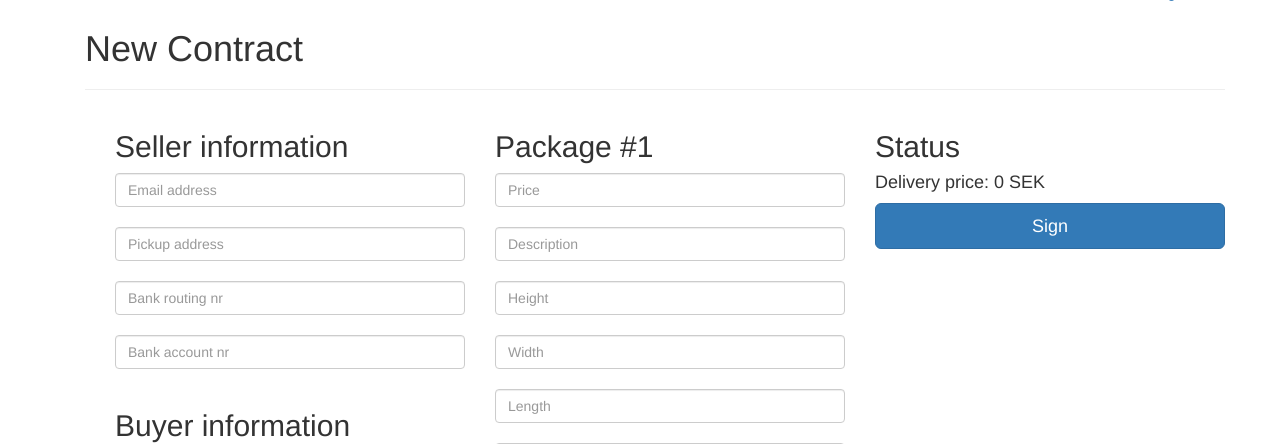
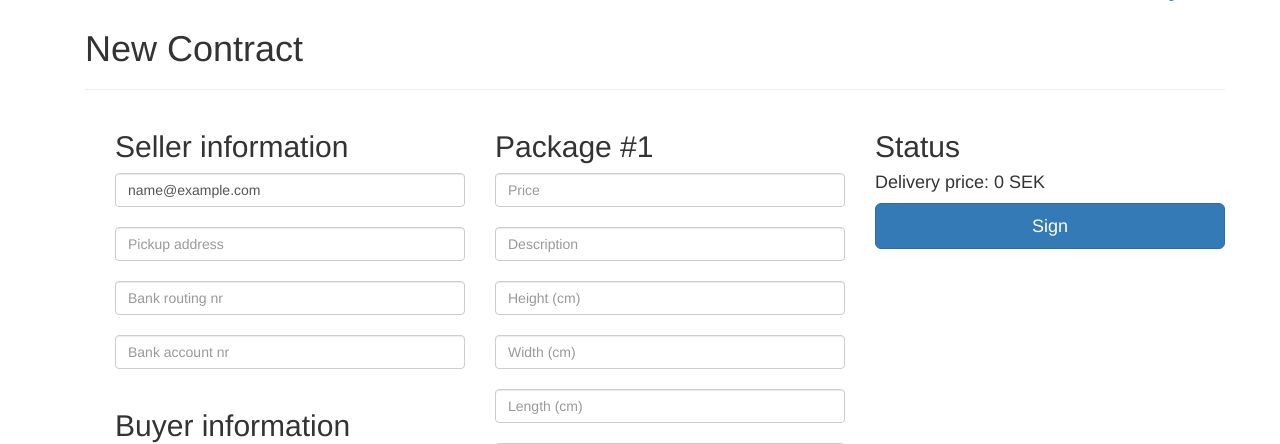
Before and after one commit to drikerf/d2d, a Flask app: page /new in a window 1280 px wide. Shown: the part 47-491 px from the top of the page. Run offline with Flask 2, Linux system fonts and the light colour scheme; the visitor is signed in with stand-in values (Sample User, id 1); some libraries are stand-ins or nearby versions.

Commit message:
values in new contract template

```diff
--- a/templates/new_contract.html
+++ b/templates/new_contract.html
@@ -6,7 +6,7 @@
   <form method='POST'>
     <div class="col-md-4">
       <h2>Seller information</h2>
-      <input type="text" name='sellerEmail' class="form-control" placeholder="Email address">
+	  <input type="text" name='sellerEmail' class="form-control" placeholder="Email address" value="{{ session.get('user') }}">
       <br />
       <input type="text" name='pickupAddress' class="form-control" placeholder="Pickup address">
       <br />
@@ -52,10 +52,10 @@ function add_package(e) {
       + '<h2>Package #' + pnr + '</h2>'
       + '<input type="text" name="price_'+pnr+'" class="form-control" placeholder="Price"><br />'
       + '<input type="text" name="description_'+pnr+'" class="form-control" placeholder="Description"><br />'
-      + '<input type="text" name="height_'+pnr+'" class="form-control" placeholder="Height" onkeyup="calculate_delivery_price()"><br />'
-      + '<input type="text" name="width_'+pnr+'" class="form-control" placeholder="Width" onkeyup="calculate_delivery_price()"><br />'
-      + '<input type="text" name="length_'+pnr+'" class="form-control" placeholder="Length" onkeyup="calculate_delivery_price()"><br />'
-      + '<input type="text" name="weight_'+pnr+'" class="form-control" placeholder="Weight"><br />';
+      + '<input type="text" name="height_'+pnr+'" class="form-control" placeholder="Height (cm)" onkeyup="calculate_delivery_price()"><br />'
+      + '<input type="text" name="width_'+pnr+'" class="form-control" placeholder="Width (cm)" onkeyup="calculate_delivery_price()"><br />'
+      + '<input type="text" name="length_'+pnr+'" class="form-control" placeholder="Length (cm)" onkeyup="calculate_delivery_price()"><br />'
+      + '<input type="text" name="weight_'+pnr+'" class="form-control" placeholder="Weight (g)"><br />';
   e.parentNode.insertBefore(ne, e);
 }
 add_package(document.getElementById("add_pkg_btn"));
```
